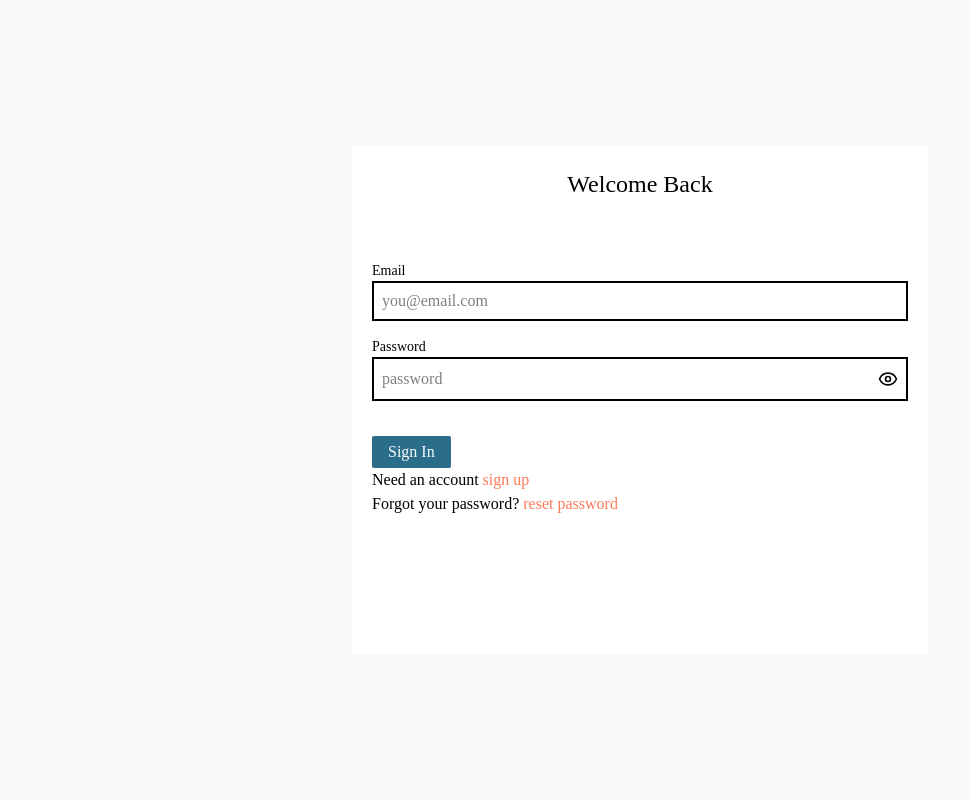
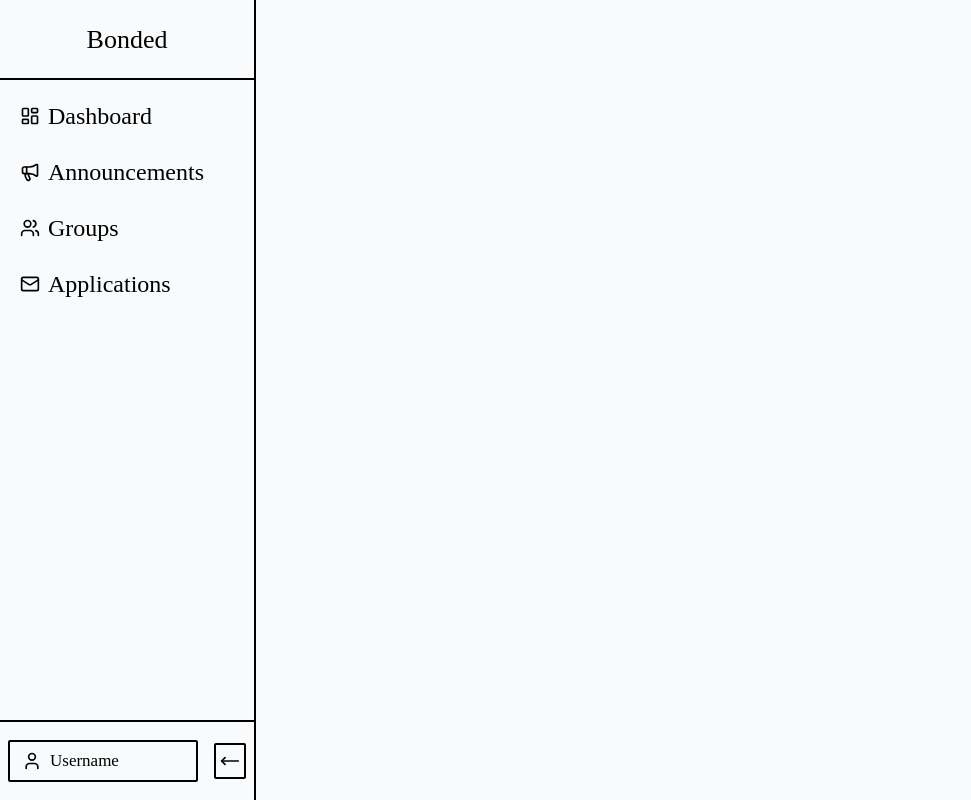
Before and after one commit to Himanshu-Sharma2250/Bonded, a React app in the folder frontend/: page / in a window 1280 px wide. Shown: the whole page, without its empty margins (0-971 px from the left). Built offline with nearby package versions, Linux system fonts and the light colour scheme; the HTML template or start-up script is replaced by a standard one.

Commit message:
add SideMenu component UI

```diff
--- a/frontend/src/App.jsx
+++ b/frontend/src/App.jsx
@@ -3,12 +3,15 @@ import './App.css'
 import LandingPage from './pages/LandingPage'
 import SignUpPage from './pages/SignUpPage'
 import SignInPage from './pages/SignInPage'
+import SideMenu from './components/SideMenu'
 
 function App() {
 
     return (
         <>
-            <SignInPage />
+            <div className='h-screen w-screen'>
+                <SideMenu />
+            </div>
         </>
     )
 }
--- /dev/null
+++ b/frontend/src/components/SideMenu.jsx
@@ -0,0 +1,62 @@
+import { User, LayoutDashboard, Megaphone, Users, Mail, MoveLeft } from 'lucide-react'
+import React from 'react'
+
+const SideMenu = () => {
+    return (
+        <div className='h-screen w-[20%] border-r-2 bg-[#F8FAFC]'>
+            {/* div 1 - contains logo */}
+            <div className='h-[10%] w-full flex items-center justify-center border-b-2'>
+                <h1 className='text-[26px]'>
+                    Bonded
+                </h1>
+            </div>
+
+            {/* div 2 - contains menu */}
+            <div className='h-[80%] w-full flex flex-col py-2 px-2'>
+                <div className='flex justify-start gap-2 px-3 items-center h-14 cursor-pointer hover:bg-[#E9F1F5] hover:text-[#2A6E8C]'>
+                    <LayoutDashboard className='w-5' />
+                    <h1 className='text-2xl'>
+                        Dashboard
+                    </h1>
+                </div>
+
+                <div className='flex justify-start gap-2 px-3 items-center h-14 cursor-pointer hover:bg-[#E9F1F5] hover:text-[#2A6E8C]'>
+                    <Megaphone className='w-5' />
+                    <h1 className='text-2xl'>
+                        Announcements
+                    </h1>
+                </div>
+
+                <div className='flex justify-start gap-2 px-3 items-center h-14 cursor-pointer hover:bg-[#E9F1F5] hover:text-[#2A6E8C]'>
+                    <Users className='w-5' />
+                    <h1 className='text-2xl'>
+                        Groups
+                    </h1>
+                </div>
+
+                <div className='flex justify-start gap-2 px-3 items-center h-14 cursor-pointer hover:bg-[#E9F1F5] hover:text-[#2A6E8C]'>
+                    <Mail className='w-5' />
+                    <h1 className='text-2xl'>
+                        Applications
+                    </h1>
+                </div>
+            </div>
+
+            {/* div 3 - contains user profile */}
+            <div className='h-[10%] w-full flex justify-between items-center px-2 border-t-2'>
+                <div className='flex justify-start rounded-xs items-center gap-2 border-2 px-3 py-1.5 w-[80%]'>
+                    <User className='w-5'/>
+                    <span className='text-[17px]'>
+                        Username
+                    </span>
+                </div>
+
+                <div className='border-2 px-1 py-1 rounded-xs'>
+                    <MoveLeft className='w-5' />
+                </div>
+            </div>
+        </div>
+    )
+}
+
+export default SideMenu
```
